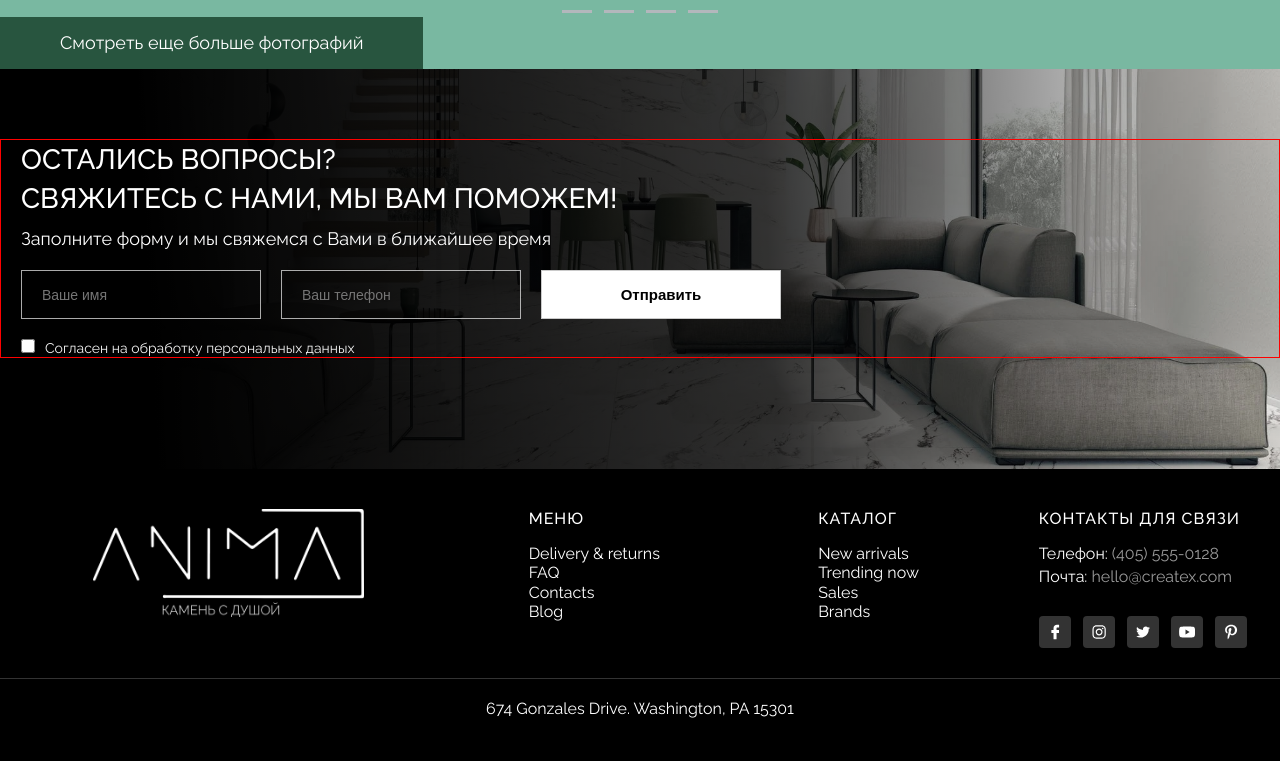
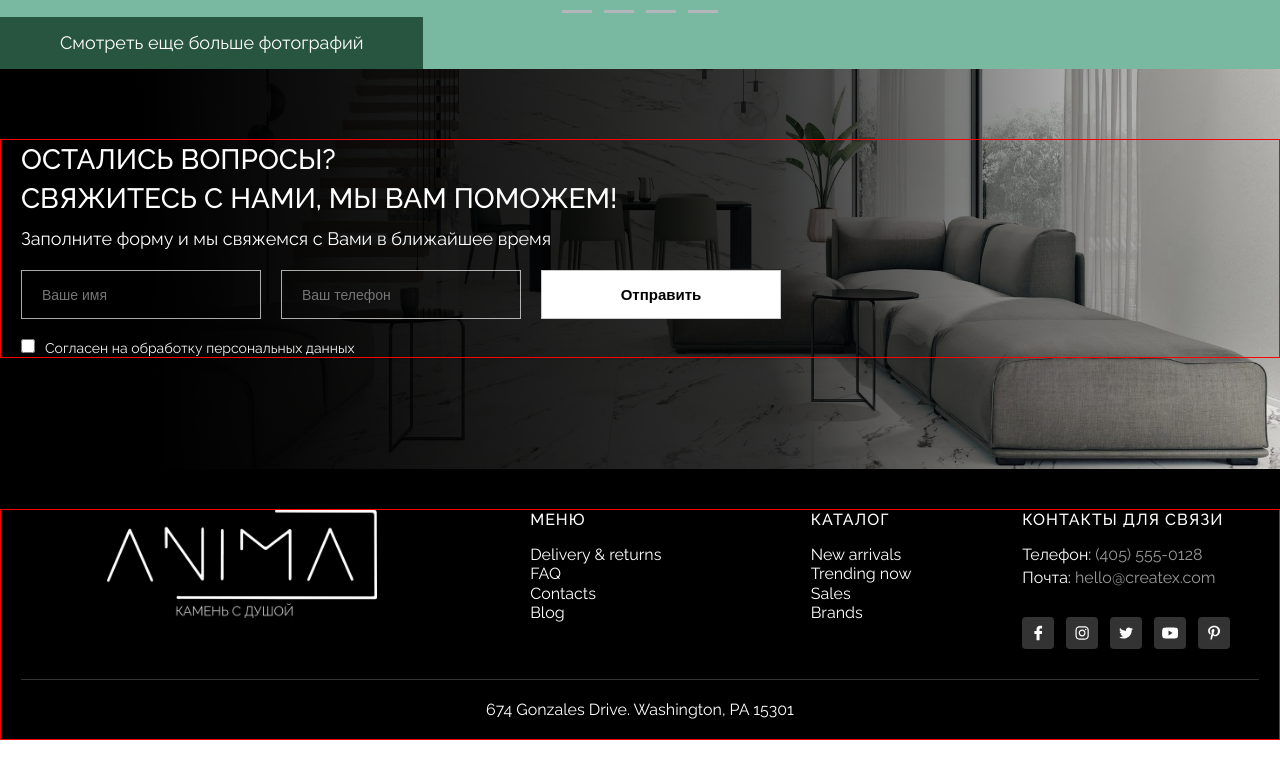
Before and after one commit to m1rade/anima-stone-e-commerce, a React app: page / in a window 1280 px wide. Shown: the part 4406-5167 px from the top of the page. After the commit the page ends 5146 px from the top, so only its background shows below. Built offline with nearby package versions, Linux system fonts and the light colour scheme.

Commit message:
Add container to footer

```diff
--- a/src/layouts/footer/Footer.tsx
+++ b/src/layouts/footer/Footer.tsx
@@ -1,8 +1,10 @@
 import styled from "styled-components";
 import logoImg from "../../assets/img/logo-footer.png";
 import { Logo } from "../../components/logo/Logo";
+import { Menu } from "../../components/menu/Menu";
+import { Container } from "../../components/styled/Container";
 import { FlexContainer } from "../../components/styled/FlexContainer";
-import { Menu } from "../../components/menu/Menu";
+import { theme } from "../../styles/theme";
 import { Socials } from "./socials/Socials";
 
 const MenuItems = ["Delivery & returns", "FAQ", "Contacts", "Blog"];
@@ -12,6 +14,7 @@ const socialsItems = ["Facebook", "Instagram", "Twitter", "Youtube", "Pinterest"
 export const Footer = () => {
     return (
         <FooterContainer>
+            <GridContainer>
                 <Logo src={logoImg} styles={{ height: "108px" }} />
                 <FlexContainer direction="column" justifyContent="flex-start" gap="4px">
                     <NavHeader>Меню</NavHeader>
@@ -34,25 +37,25 @@ export const Footer = () => {
                 <Address>
                     <small>674 Gonzales Drive. Washington, PA 15301</small>
                 </Address>
+            </GridContainer>
         </FooterContainer>
     );
 };
 
 const FooterContainer = styled.footer`
-    max-height: 50vh;
+    background-color: ${theme.colors.secondaryBg};
+    color: ${theme.colors.fontLight};
 
-    background-color: #000;
-    color: #fff;
+    padding-top: 40px;
+`;
 
+const GridContainer = styled(Container)`
     display: grid;
-    grid-template-rows: 5fr 3fr;
     grid-template-columns: 5fr repeat(3, 3fr);
 
     justify-items: center;
     align-items: start;
     grid-row-gap: 30px;
-
-    padding-top: 40px;
 `;
 
 const Address = styled.div`
@@ -65,14 +68,14 @@ const Address = styled.div`
     border-top: 1px solid rgba(255, 255, 255, 0.2);
 
     small {
-        color: #fff;
+        color: ${theme.colors.fontLight};
         font-size: 16px;
         font-weight: 400;
     }
 `;
 
 const NavHeader = styled.span`
-    color: #fff;
+    color: ${theme.colors.fontLight};
 
     font-size: 16px;
     font-style: normal;
@@ -84,7 +87,7 @@ const NavHeader = styled.span`
 `;
 
 const NavItem = styled.span`
-    color: #fff;
+    color: ${theme.colors.fontLight};
     font-size: 16px;
     font-weight: 400;
 
```
Lines whose indentation alone changed are shown as unchanged.
